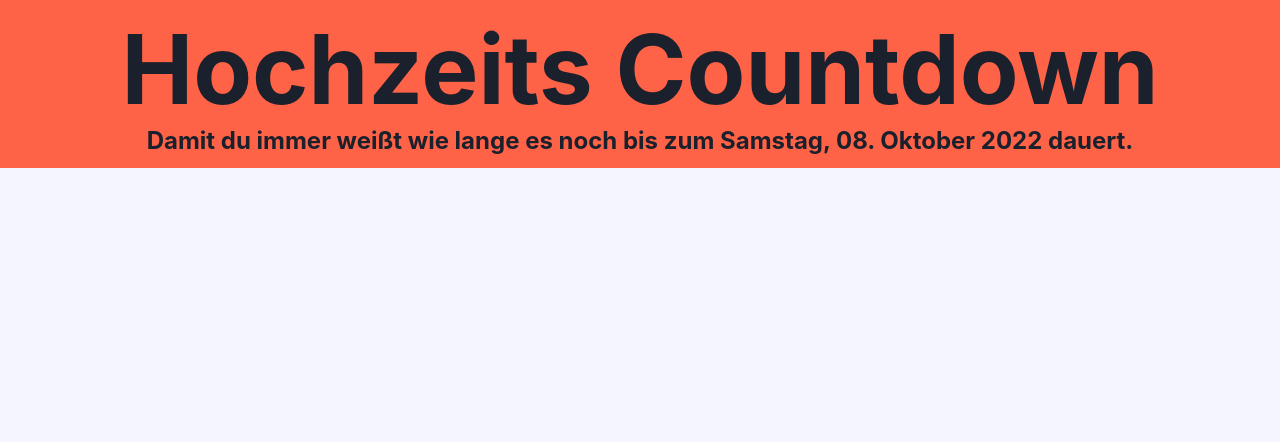
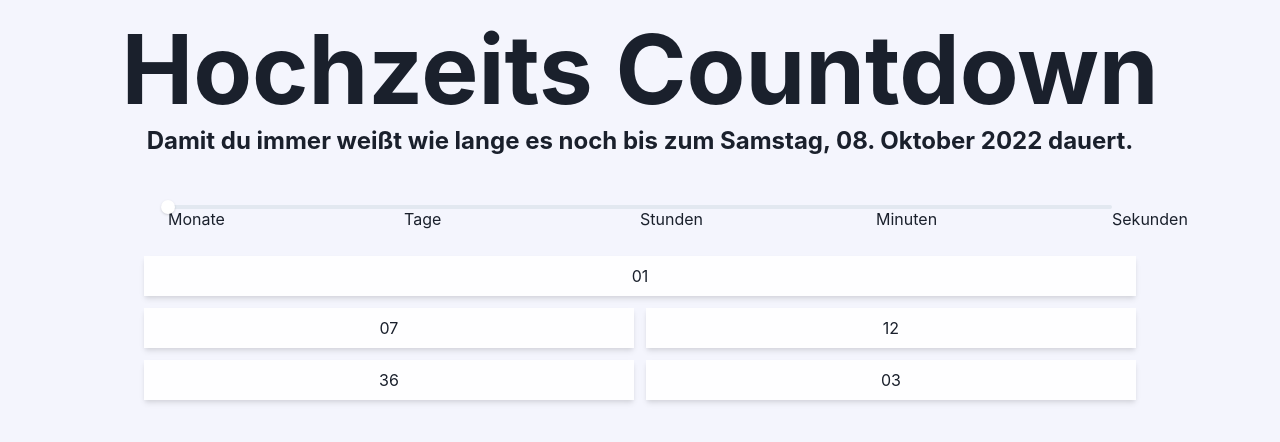
Before and after one commit to bleumi85/ullenbach-ts, a React (Create React App) app: page / in a window 1280 px wide. Shown: the top 442 px of the page. Built offline with nearby package versions, Linux system fonts and the light colour scheme.

Commit message:
Add Countdown

```diff
--- a/package.json
+++ b/package.json
@@ -20,6 +20,7 @@
     "@types/react-dom": "^18.0.6",
     "framer-motion": "^7.2.1",
     "gh-pages": "^4.0.0",
+    "moment": "^2.29.4",
     "react": "^18.2.0",
     "react-dom": "^18.2.0",
     "react-scripts": "^5.0.1",
--- a/src/App.tsx
+++ b/src/App.tsx
@@ -1,14 +1,16 @@
 import { Box, Heading } from '@chakra-ui/react';
+import { Countdown } from 'countdown';
 
 const App = () => {
     var endDate = new Date(2022, 9, 8);
 
     return (
-        <Box p={3} bg='tomato'>
+        <Box p={3}>
             <Heading fontSize={'8xl'} textAlign='center'>Hochzeits Countdown</Heading>
             <Heading fontSize={'2xl'} textAlign='center'>
                 Damit du immer weißt wie lange es noch bis zum {endDate.toLocaleDateString('de-DE', {weekday: 'long', day: '2-digit', month: 'long', year: 'numeric'})} dauert.
             </Heading>
+            <Countdown endDate={endDate} />
         </Box>
     )
 }
--- /dev/null
+++ b/src/countdown/ShowCounter.tsx
@@ -0,0 +1,153 @@
+import { Box, Grid, GridItem, Slider, SliderFilledTrack, SliderMark, SliderThumb, SliderTrack } from '@chakra-ui/react';
+import moment from 'moment';
+import { Component } from 'react';
+
+type ShowCounterState = {
+    labelValue: number,
+    absolute: {
+        months: number, days: number, hours: number, minutes: number, seconds: number
+    },
+    total: {
+        days: number, hours: number, minutes: number, seconds: number
+    }
+}
+
+type ShowCounterProps = {
+    endDate: Date
+}
+
+export class ShowCounter extends Component<ShowCounterProps, ShowCounterState> {
+    state: ShowCounterState = {
+        labelValue: 0,
+        absolute: {
+            months: 99, days: 99, hours: 99, minutes: 99, seconds: 99
+        },
+        total: {
+            days: 99, hours: 99, minutes: 99, seconds: 99
+        }
+    }
+
+    sizeMap: number[][];
+    marks: { value: number, label: string }[];
+    interval: NodeJS.Timer;
+
+    componentDidMount() {
+        this.sizeMap = [
+            [12, 6, 6, 6, 6],
+            [0, 12, 4, 4, 4],
+            [0, 0, 12, 6, 6],
+            [0, 0, 0, 12, 12],
+            [0, 0, 0, 0, 12]
+        ];
+
+        this.marks = [
+            { value: 0, label: 'Monate' },
+            { value: 1, label: 'Tage' },
+            { value: 2, label: 'Stunden' },
+            { value: 3, label: 'Minuten' },
+            { value: 4, label: 'Sekunden' }
+        ];
+
+        this.interval = setInterval(() => {
+            const date = this.calculateCountdown(this.props.endDate);
+            date ? this.setState(prevState => ({
+                ...prevState,
+                absolute: { months: date.months, days: date.days, hours: date.hours, minutes: date.mins, seconds: date.secs },
+                total: { days: date.daysTotal, hours: date.hoursTotal, minutes: date.minsTotal, seconds: date.secsTotal }
+            })) : this.stop();
+        }, 1000);
+    }
+
+    componentWillUnmount() {
+        this.stop();
+    }
+
+    calculateCountdown(endDate: Date) {
+        let diff = moment(endDate).diff(moment());
+        let duration = moment.duration(diff);
+
+        const timeLeft = {
+            months: duration.months(),
+            days: duration.days(),
+            daysTotal: duration.asDays(),
+            hours: duration.hours(),
+            hoursTotal: duration.asHours(),
+            mins: duration.minutes(),
+            minsTotal: duration.asMinutes(),
+            secs: duration.seconds(),
+            secsTotal: duration.asSeconds()
+        }
+
+        return timeLeft;
+    }
+
+    stop() {
+        clearInterval(this.interval);
+    }
+
+    addThousandPoints(value: number) {
+        let temp_str = Math.floor(value).toString().replace(/\B(?=(\d{3})+(?!\d))/g, ".")
+        while (temp_str.length < 2) {
+            temp_str = '0' + value
+        }
+        return temp_str
+    }
+
+    handleChange = (newValue: number) => {
+        this.setState(prevState => ({
+            ...prevState,
+            labelValue: newValue
+        }))
+    }
+
+    render() {
+        const { labelValue, absolute, total } = this.state;
+
+        if (!this.sizeMap) return null;
+
+        return (
+            <Grid templateColumns='repeat(12, 1fr)' gap={3} w='100%'>
+                <GridItem colSpan={12} w='100%'>
+                    <Box p={6}>
+                        <Slider min={0} max={4} w='100%' value={labelValue} onChange={this.handleChange}>
+                            {this.marks.map((mark, index) => (
+                                <SliderMark key={index} value={mark.value}>
+                                    {mark.label}
+                                </SliderMark>
+                            ))}
+                            <SliderTrack>
+                                <SliderFilledTrack />
+                            </SliderTrack>
+                            <SliderThumb />
+                        </Slider>
+                    </Box>
+                </GridItem>
+                {labelValue > 0 ? null :
+                    <GridItem colSpan={this.sizeMap[labelValue][0]} bg='whiteAlpha.900' p={2} textAlign='center' boxShadow='md'>
+                        {this.addThousandPoints(absolute.months)}
+                    </GridItem>
+                }
+                {labelValue > 1 ? null :
+                    <GridItem colSpan={this.sizeMap[labelValue][1]} bg='whiteAlpha.900' p={2} textAlign='center' boxShadow='md'>
+                        {labelValue === 1 ? this.addThousandPoints(total.days) : this.addThousandPoints(absolute.days)}
+                    </GridItem>
+                }
+                {labelValue > 2 ? null :
+                    <GridItem colSpan={this.sizeMap[labelValue][2]} bg='whiteAlpha.900' p={2} textAlign='center' boxShadow='md'>
+                        {labelValue === 2 ? this.addThousandPoints(total.hours) : this.addThousandPoints(absolute.hours)}
+                    </GridItem>
+                }
+                {labelValue > 3 ? null :
+                    <GridItem colSpan={this.sizeMap[labelValue][3]} bg='whiteAlpha.900' p={2} textAlign='center' boxShadow='md'>
+                        {labelValue === 3 ? this.addThousandPoints(total.minutes) : this.addThousandPoints(absolute.minutes)}
+                    </GridItem>
+                }
+                {labelValue > 4 ? null :
+                    <GridItem colSpan={this.sizeMap[labelValue][4]} bg='whiteAlpha.900' p={2} textAlign='center' boxShadow='md'>
+                        {labelValue === 4 ? this.addThousandPoints(total.seconds) : this.addThousandPoints(absolute.seconds)}
+                    </GridItem>
+                }
+            </Grid>
+        )
+    }
+}
--- /dev/null
+++ b/src/countdown/index.tsx
@@ -0,0 +1,16 @@
+import { Container } from '@chakra-ui/react';
+import { ShowCounter } from './ShowCounter';
+
+type CountdownProps = {
+    endDate: Date
+}
+
+export const Countdown: React.FC<CountdownProps> = (props): JSX.Element => {
+    const { endDate } = props;
+
+    return (
+        <Container maxW='container.lg' pt={4}>
+            <ShowCounter endDate={endDate} />
+        </Container>
+    )
+}
```
Also changed, not shown: 1 other file (tests, documents, lock files or other folders).
